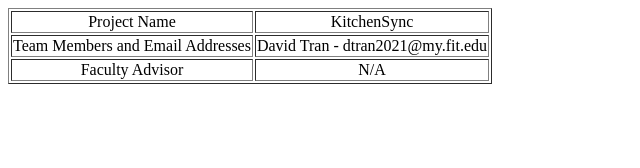
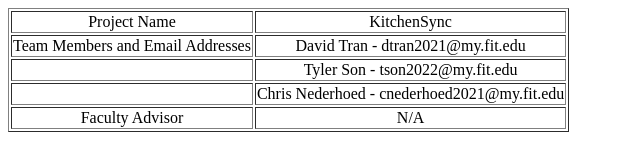
Before and after one commit to 404-d00d/fit-senior-design, a plain HTML site: page index.html in a window 1280 px wide. Shown: the whole page, without its empty margins (0-640 px from the left). Drawn offline with Linux system fonts and the light colour scheme.

Commit message:
Update index.html

```diff
--- a/index.html
+++ b/index.html
@@ -9,12 +9,23 @@
 	<tr align="center">
           <td>Project Name</td>
           <td>KitchenSync</td>
-	</tr><tr align="center">
+	</tr>
+	<tr align="center">
           <td>Team Members and Email Addresses</td>
           <td>David Tran -  dtran2021@my.fit.edu</td>
-	</tr><tr align="center">
+	</tr>
+	<tr align="center">
+          <td></td>
+          <td>Tyler Son -  tson2022@my.fit.edu</td>
+	</tr>
+	<tr align="center">
+          <td></td>
+          <td>Chris Nederhoed -  cnederhoed2021@my.fit.edu</td>
+	</tr>
+	<tr align="center">
           <td>Faculty Advisor</td>
-          <td>N/A</td></tr>
+          <td>N/A</td>
+	</tr>
       </tbody>
 </table>
 </body>
```
